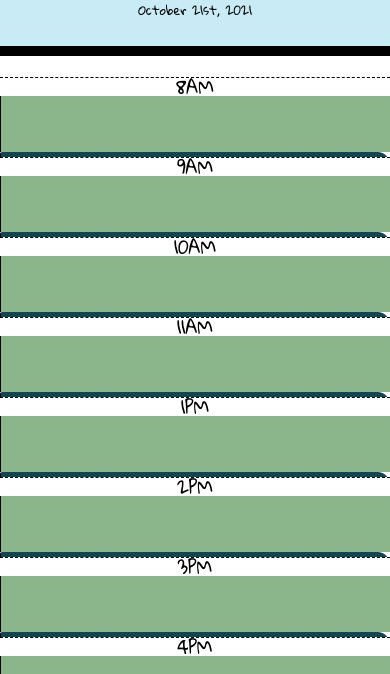
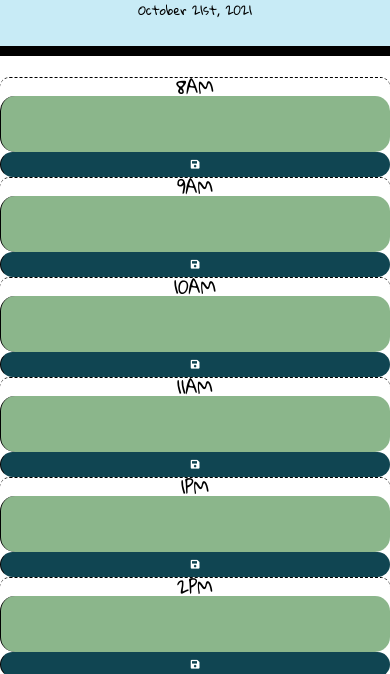
Before and after one commit to carlincb/Work_Day_Scheduler, a plain HTML site: page index.html in a window 390 px wide. Shown: the part 152-826 px from the top of the page. Drawn offline with nearby package versions, Linux system fonts and the light colour scheme.

Commit message:
Changed to rem instead of px. Added media queries.

```diff
--- a/assets/style.css
+++ b/assets/style.css
@@ -31,7 +31,7 @@ textarea {
 
 .time-block {
   text-align: center;
-  border-radius: 15px;
+  border-radius: 1.5rem;
 }
 
 .row {
@@ -62,7 +62,7 @@ textarea {
 }
 
 .saveBtn {
-  border-left: 1px solid black;
+  border-left: 0.1rem solid black;
   border-top-right-radius: 1.5rem;
   border-bottom-right-radius: 1.5rem;
   background-color: #104552;
@@ -70,6 +70,16 @@ textarea {
 }
 
 .saveBtn i:hover {
-  font-size: 20px;
+  font-size: 0.2rem;
   transition: all 0.3s ease-in-out;
 }
+@media screen and (max-width: 767px) {
+  .time-block {
+    height: 10rem;
+  }
+  .saveBtn,
+  .hour,
+  textarea {
+    border-radius: 1.5rem;
+  }
+}
```
